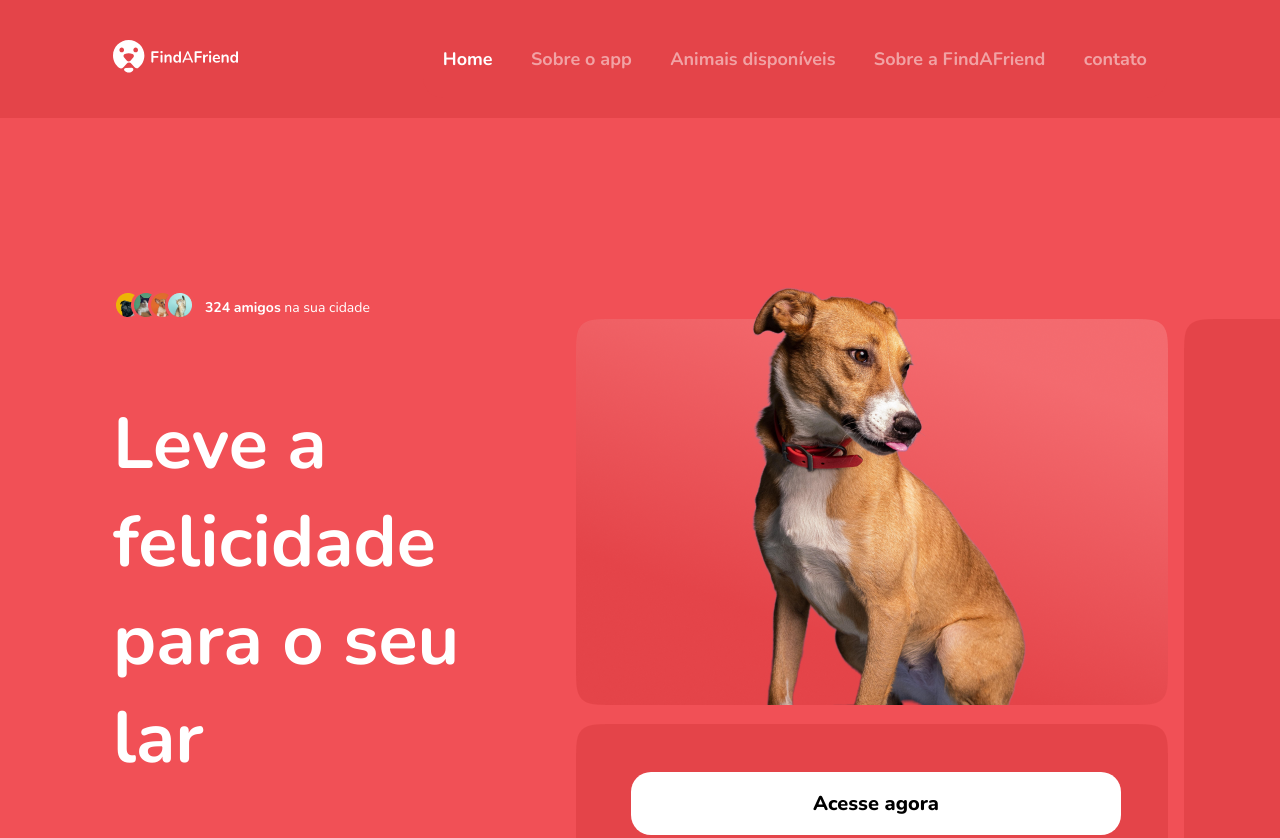
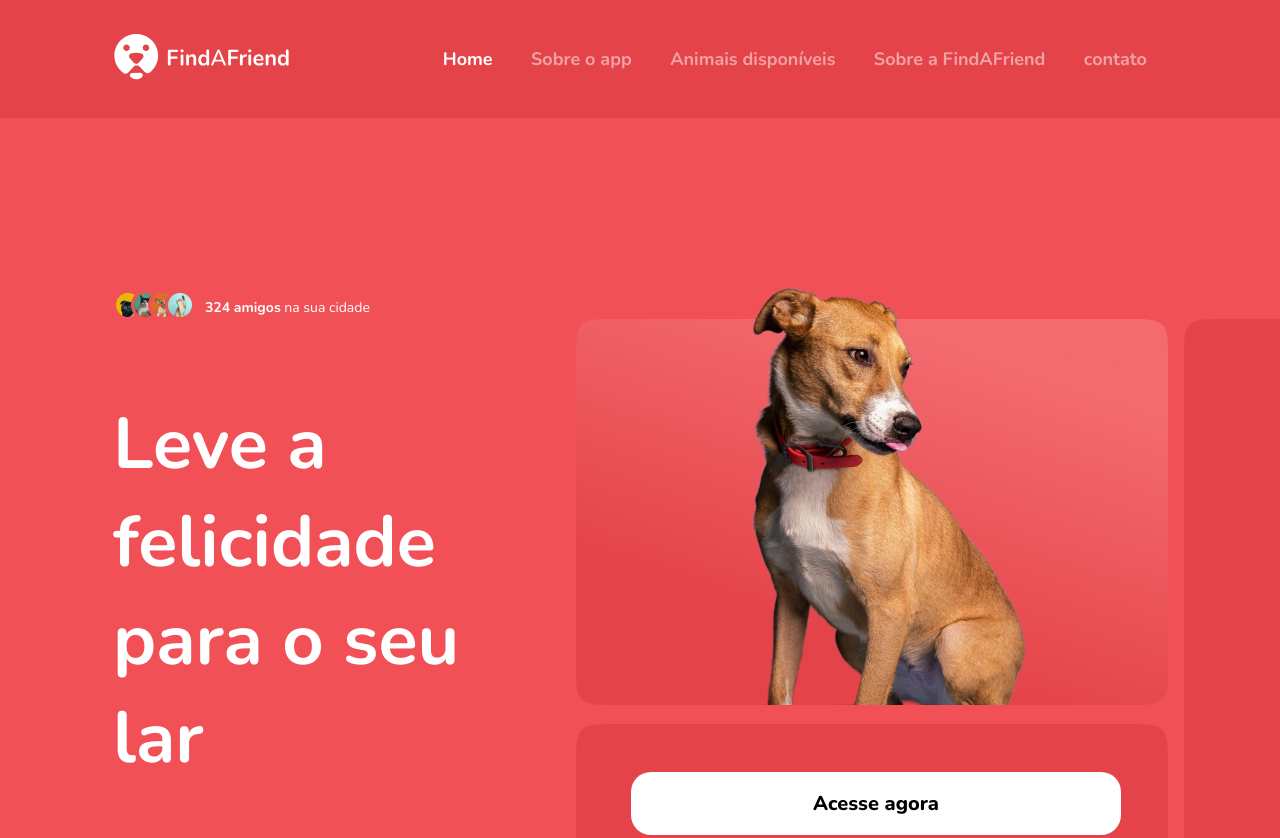
Before and after one commit to rafaelrmb/gcc-explorer, a plain HTML site: page index.html in a window 1280 px wide. Shown: the top 838 px of the page. Drawn offline with nearby package versions, Linux system fonts and the light colour scheme.

Commit message:
fix logo size in big screens

```diff
--- a/style.css
+++ b/style.css
@@ -272,6 +272,11 @@ header .nav-menu__close.active {
 }
 
 @media (min-width: 1024px) {
+	.logo svg {
+		width: 11.0625rem;
+		height: 2.875rem;
+	}
+
 	/* Header menu adjusting to big screens */
 	header .nav-menu {
 		display: flex;
```
